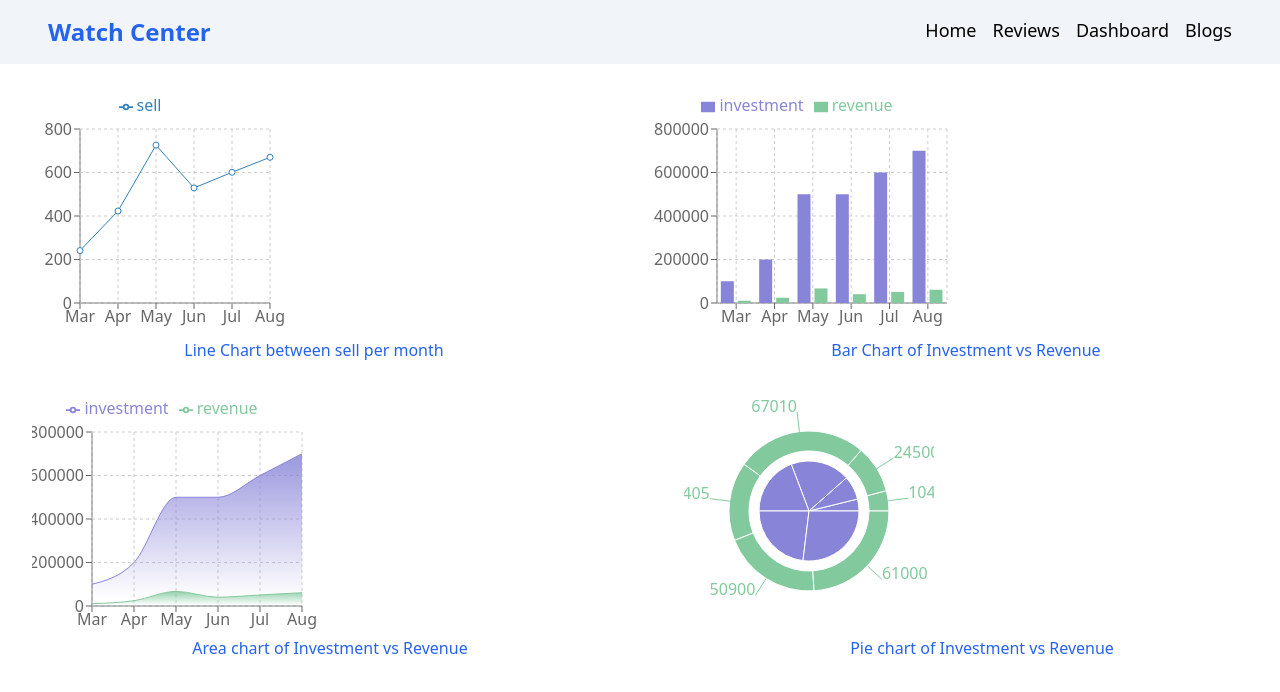
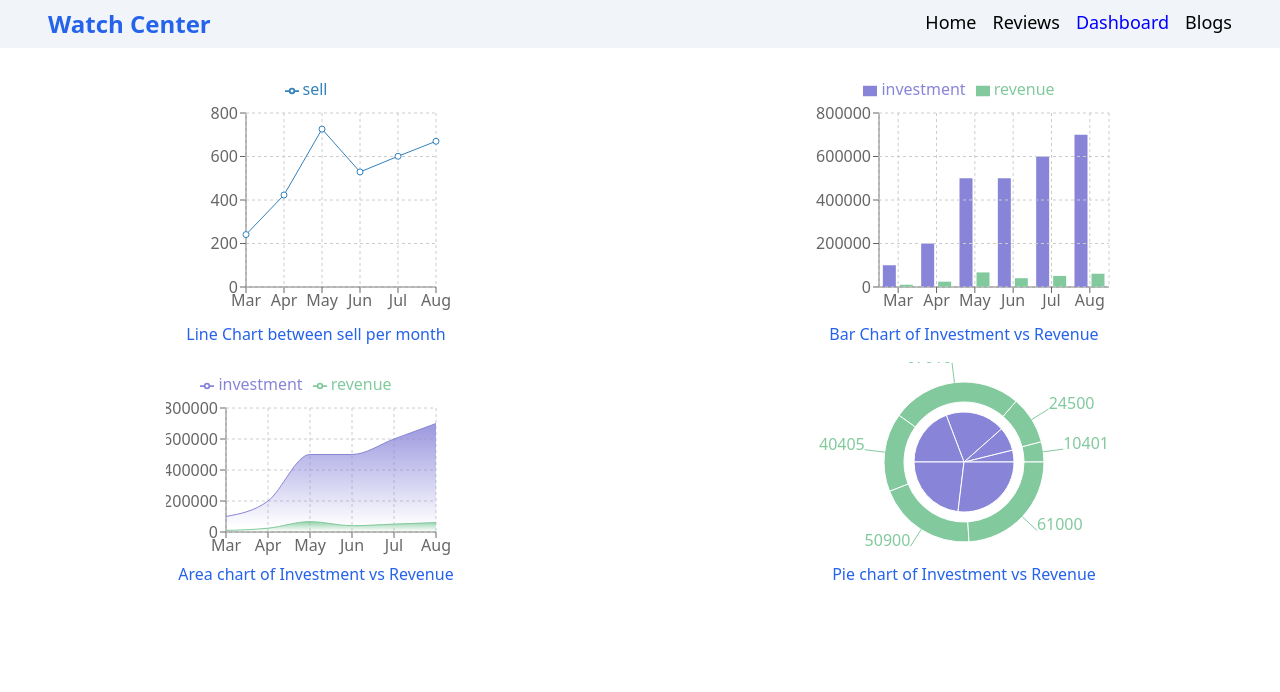
Before and after one commit to FAMMMI/watch-center, a React (Create React App) app: page /dashboard in a window 1280 px wide. Shown: the top 692 px of the page. Built offline with nearby package versions, Linux system fonts and the light colour scheme.

Commit message:
refined and edited

```diff
--- a/public/review.json
+++ b/public/review.json
@@ -2,36 +2,42 @@
     {
         "id": 1,
         "name": "Akash Chowdhury",
+        "img": "https://images.unsplash.com/photo-1570295999919-56ceb5ecca61?ixlib=rb-1.2.1&ixid=MnwxMjA3fDB8MHxleHBsb3JlLWZlZWR8MTJ8fHxlbnwwfHx8fA%3D%3D&w=1000&q=80",
         "note": "Products was in good condition",
         "ratings": 4.5
     },
     {
         "id": 2,
         "name": "Nagib Saleheen",
+        "img": "https://images.ctfassets.net/hrltx12pl8hq/31f9j3A3xKasyUMMsuIQO8/6a8708add4cb4505b65b1cee3f2e6996/9db2e04eb42b427f4968ab41009443b906e4eabf-people_men-min.jpg?fit=fill&w=368&h=207",
         "note": "Delivery in time",
         "ratings": 4
     },
     {
         "id": 3,
         "name": "Nafees Sadekeen",
+        "img": "https://images.unsplash.com/photo-1507003211169-0a1dd7228f2d?ixlib=rb-1.2.1&ixid=MnwxMjA3fDB8MHxzZWFyY2h8MTB8fHBvcnRyYWl0fGVufDB8fDB8fA%3D%3D&w=1000&q=80",
         "note": "Totally satisfied",
         "ratings": 5
     },
     {
         "id": 4,
         "name": "Julian Brandt",
+        "img": "https://media.istockphoto.com/photos/happy-smiling-man-looking-away-picture-id1158245623?k=20&m=1158245623&s=612x612&w=0&h=rGmn02kNdoQySPEoQmbbDBxOayL4sdW3QWqP9rjgxCg=",
         "note": "Prices are reasonable",
         "ratings": 5
     },
     {
         "id": 5,
         "name": "Thomas Muller",
+        "img": "https://images.unsplash.com/photo-1506794778202-cad84cf45f1d?ixlib=rb-1.2.1&ixid=MnwxMjA3fDB8MHxzZWFyY2h8Mnx8cG9ydHJhaXQlMjBtYW58ZW58MHx8MHx8&w=1000&q=80",
         "note": "Overall good service",
         "ratings": 4.5
     },
     {
         "id": 6,
         "name": "Luka Modric",
+        "img": "https://encrypted-tbn0.gstatic.com/images?q=tbn:ANd9GcQluRL1KNTpEIEOb0dMgsYEe71kA_AccSmQcg&usqp=CAU",
         "note": "Recommended",
         "ratings": 5
     }
--- /dev/null
+++ b/src/components/CustomLink/CustomLink.js
@@ -0,0 +1,21 @@
+import React from 'react';
+import { Link, useMatch, useResolvedPath } from 'react-router-dom';
+
+const CustomLink = ({ children, to, ...props }) => {
+    let resolved = useResolvedPath(to);
+    let match = useMatch({ path: resolved.pathname, end: true });
+
+    return (
+        <div>
+            <Link
+                style={{ color: match ? 'blue' : "black" }}
+                to={to}
+                {...props}
+            >
+                {children}
+            </Link>
+        </div>
+    );
+};
+
+export default CustomLink;
--- a/src/components/Dashboard/Dashboard.js
+++ b/src/components/Dashboard/Dashboard.js
@@ -13,8 +13,8 @@ const Dashboard = () => {
     }, [])
         ;
     return (
-        <div className='grid grid-cols-1 md:grid-cols-2 gap-6 pt-6 pb-10 '>
-            <div>
+        <div className='grid grid-cols-1 md:grid-cols-2 gap-4 pt-6 pb-10 '>
+            <div className='mx-auto'>
                 <LineChart width={300} height={250} data={data} margin={{ top: 5, right: 30, left: 20, bottom: 5 }}>
                     <XAxis dataKey={'month'}></XAxis>
                     <YAxis></YAxis>
@@ -28,20 +28,20 @@ const Dashboard = () => {
 
                 <p className='text-blue-600'>Line Chart between sell per month</p>
             </div>
-            <div>
+            <div className='mx-auto'>
                 <BarChart width={300} height={250} data={data}>
                     <XAxis dataKey={'month'}></XAxis>
                     <YAxis></YAxis>
+                    <Bar dataKey={"investment"} fill="#8884d8"></Bar>
+                    <Bar dataKey={"revenue"} fill="#82ca9d"></Bar>
                     <CartesianGrid strokeDasharray="3 3" />
                     <Tooltip />
                     <Legend verticalAlign="top" height={36} />
-                    <Bar dataKey={"investment"} fill="#8884d8"></Bar>
-                    <Bar dataKey={"revenue"} fill="#82ca9d"></Bar>
                 </BarChart>
                 <p className='text-blue-600'>Bar Chart of Investment vs Revenue</p>
             </div>
-            <div className='pl-8'>
-                <AreaChart width={300} height={250} data={data}
+            <div className='mx-auto'>
+                <AreaChart width={300} height={200} data={data}
                     margin={{ top: 10, right: 30, left: 0, bottom: 0 }}>
                     <defs>
                         <linearGradient id="colorUv" x1="0" y1="0" x2="0" y2="1">
@@ -63,8 +63,8 @@ const Dashboard = () => {
                 </AreaChart>
                 <p className='text-blue-600'>Area chart of Investment vs Revenue</p>
             </div>
-            <div className='pl-8'>
-                <PieChart width={250} height={250}>
+            <div className='mx-auto'>
+                <PieChart width={300} height={200}>
 
                     <Tooltip />
 
--- a/src/components/Header/Header.js
+++ b/src/components/Header/Header.js
@@ -1,17 +1,17 @@
 import React from 'react';
-import { Link } from 'react-router-dom';
+import CustomLink from '../CustomLink/CustomLink';
 
 const Header = () => {
     return (
-        <div className='sticky top-0 flex text-center px-12 py-4 bg-slate-100 justify-center md:justify-between'>
-            <div className="text-2xl font-bold text-blue-600">
-                <p>Watch Center</p>
+        <div className='grid grid-rows-2 md:flex text-center px-12 py-2 bg-slate-100 md:justify-between'>
+            <div className="order-1  md:pt-0">
+                <p className='text-2xl font-bold text-blue-600 item-center'>Watch Center</p>
             </div>
-            <nav className="flex gap-4 text-lg text-center">
-                <Link to="/home">Home</Link>
-                <Link to="/reviews">Reviews</Link>
-                <Link to="/dashboard">Dashboard</Link>
-                <Link to="/blogs">Blogs</Link>
+            <nav className="order-2 md:flex gap-4 text-lg text-center grid grid-rows-4">
+                <CustomLink to="/home">Home</CustomLink>
+                <CustomLink to="/reviews">Reviews</CustomLink>
+                <CustomLink to="/dashboard">Dashboard</CustomLink>
+                <CustomLink to="/blogs">Blogs</CustomLink>
             </nav>
         </div>
     );
--- a/src/components/Home/Home.js
+++ b/src/components/Home/Home.js
@@ -1,15 +1,17 @@
-import React, { useEffect, useState } from 'react';
+import React from 'react';
+import { Navigate, useNavigate } from 'react-router-dom';
 import useReviews from '../../hooks/useReviews';
 import Review from '../Review/Review';
 
 const Home = () => {
 
     const [reviews, setReviews] = useReviews();
-    const [allReviews, setAllReviews] = useState([]);
+    const navigate = useNavigate();
 
     const handleShowAll = () => {
 
-
+        let path = `/reviews`;
+        navigate(path);
 
         // const allReviews = reviews.map(review => <)
 
@@ -20,7 +22,7 @@ const Home = () => {
             <div className='h-full grid grid-cols-1 md:grid-cols-2 justify-items-center gap-2 md:justify-items-around content-center'>
                 <div className='md:order-1 order-2'>
                     <p className='text-blue-400 text-3xl font-bold '>Welcome to Watch Center</p> <br />
-                    <p>Here you can find out your desired watch in an affordable price . Easy to purchase product and get a secured shipment at very low cost . </p>
+                    <p>Here you can find out your desired watch . One of the best watches in the world. We are excited to give you our services. Easy to purchase product and get a secured shipment at very low cost . </p>
                 </div>
                 <div className='md:order-2 order-1'>
                     <img className='h-60' src="https://fossil.scene7.com/is/image/FossilPartners/FS5901-alt?$sfcc_fos_medium$" alt="" />
@@ -34,15 +36,15 @@ const Home = () => {
             </div>
             <div className='grid grid-cols-1 md:grid-cols-3 gap-4'>
                 {
-                    reviews.map(review => <Review
+                    reviews.slice(0, 3).map(review => <Review
                         review={review}
                         key={review.id}
                     >
                     </Review>)
                 }
             </div>
-            <div className='mt-6 '>
-                <button onClick={handleShowAll} className='rounded-md bg-slate-200 border-slate-400 border-2 text-sm p-2'>See All Reviews</button>
+            <div className='mt-6  '>
+                <button onClick={handleShowAll} className='rounded-md bg-slate-200 border-slate-400 border-2 text-sm p-2  text-black hover:bg-slate-500 hover:text-blue-100' >See All Reviews</button>
             </div>
         </div>
     );
--- a/src/components/NotFound/NotFound.js
+++ b/src/components/NotFound/NotFound.js
@@ -3,7 +3,10 @@ import React from 'react';
 const NotFound = () => {
     return (
         <div>
-            <p>404</p>
+            <div>
+                <img className='w-fill h-80 mx-auto' src="https://cdn1.vectorstock.com/i/1000x1000/77/15/404-error-page-not-found-plug-graphic-background-vector-21467715.jpg" alt="" />
+            </div>
+
         </div>
     );
 };
--- a/src/components/Review/Review.js
+++ b/src/components/Review/Review.js
@@ -5,9 +5,14 @@ const Review = ({ review }) => {
     return (
         <div className='rounded-md border-slate-400 border-2 p-1 bg-slate-200'>
 
-            <p className='font-bold text-sm'>Name:{review.name}</p>
-            <p className='text-sm'>Note:{review.note}</p>
-            <p>ratings:{review.ratings}/5</p>
+            <div className='mb-2'>
+                <img className='mx-auto w-60 h-40' src={review.img} alt="" />
+            </div>
+            <div>
+                <p className='font-bold text-sm'>Name:{review.name}</p>
+                <p className='text-sm'>Note:{review.note}</p>
+                <p>ratings:{review.ratings}/5</p>
+            </div>
         </div>
     );
 };
```
Also changed, not shown: src/components/Home/Home.css (added).
